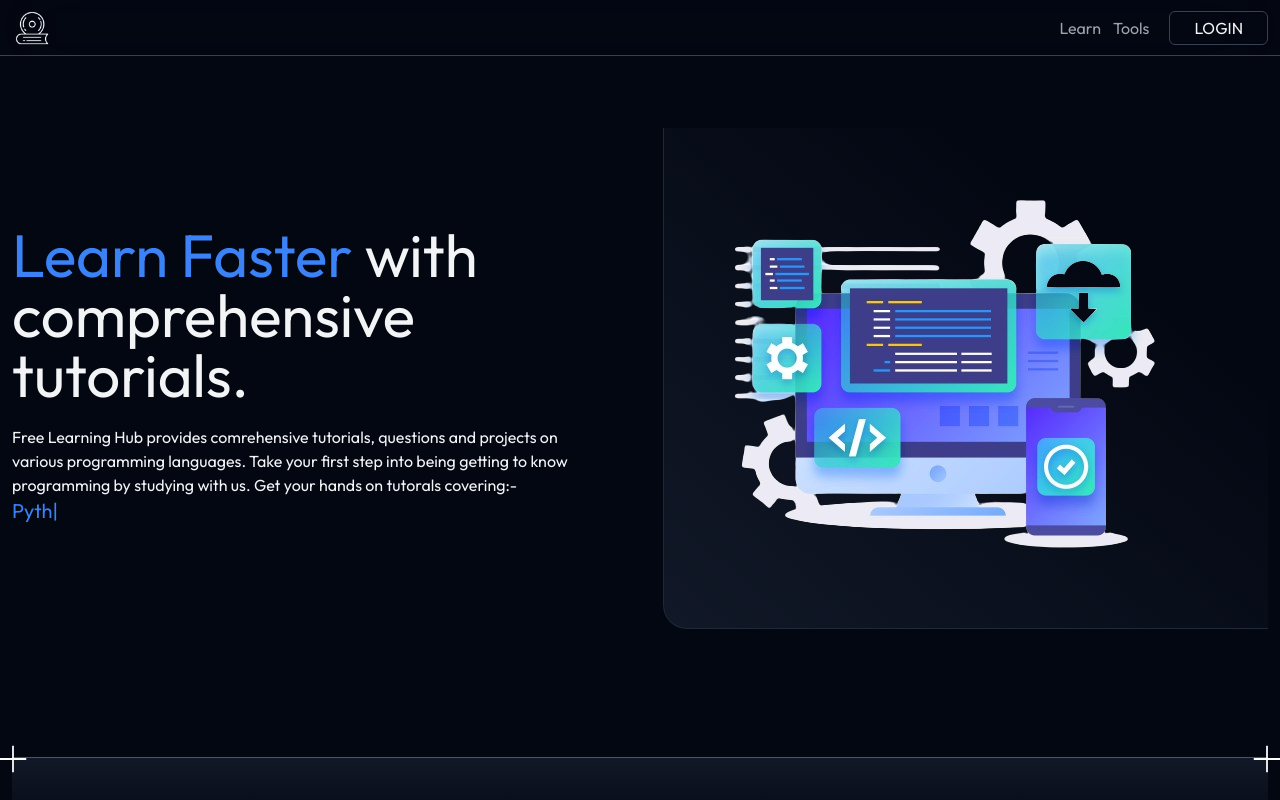
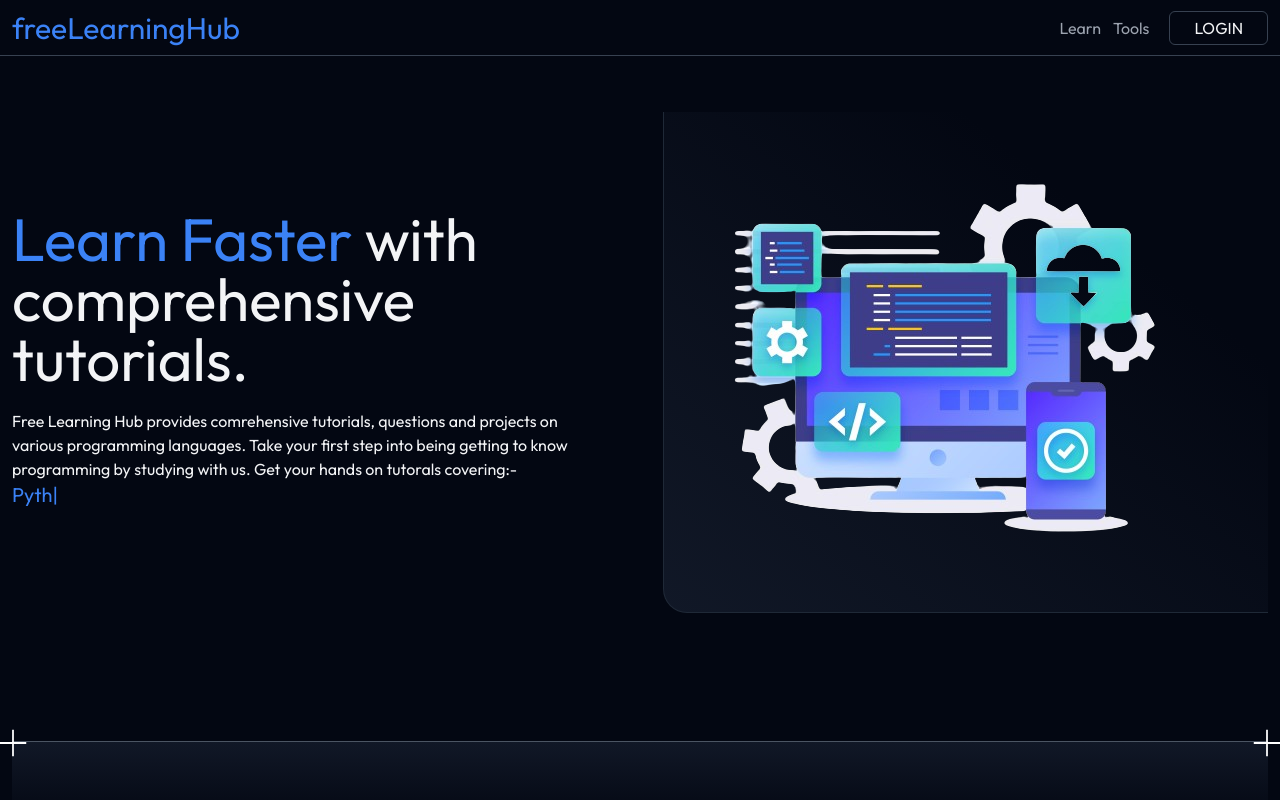
Before and after one commit to ahmednule/Free-Learning-Hub, a React (Vite) app in the folder client/: page /#/ in a window 1280 px wide. Shown: the top 800 px of the page. Built offline with nearby package versions, Linux system fonts and the light colour scheme.

Commit message:
Update header

```diff
--- a/client/package.json
+++ b/client/package.json
@@ -11,6 +11,7 @@
   },
   "dependencies": {
     "@monaco-editor/react": "^4.6.0",
+    "@reduxjs/toolkit": "^2.2.5",
     "axios": "^1.6.8",
     "firebase": "^10.11.1",
     "js-cookie": "^3.0.5",
@@ -18,6 +19,7 @@
     "react-dom": "^18.2.0",
     "react-hot-toast": "^2.4.1",
     "react-icons": "^5.2.0",
+    "react-redux": "^9.1.2",
     "react-router-dom": "^6.23.0",
     "react-syntax-highlighter": "^15.5.0",
     "react-toastify": "^10.0.5",
--- a/client/src/App.jsx
+++ b/client/src/App.jsx
@@ -20,22 +20,20 @@ const App = () => {
   return (
     <HashRouter>
       <div><Toaster/></div>
-      <div className='fixed w-full container mx-auto z-10 backdrop-blur-2xl'>
+      <div className='fixed top-0 left-0 right-0 w-full z-10 bg-gray-950'>
         <Header />
       </div>
-      <div className='pt-20 mx-3'>
-        <Suspense fallback={<div>
-          <Loader />
-        </div>}>
+      <div className='pt-16 mx-3'>
+        <Suspense fallback={<Loader />}>
           <Routes>
-            <Route path="/" element={<Home />} />
-            <Route path="/login" element={<Login />} />
-            <Route path="/signup" element={<Signup />} />
-            <Route path="/learn" element={<Learn />} />
-            <Route path="/learn/register/:moduleID" element={<Register />} />
-            <Route path="/profile" element={<Profile />} />
-            <Route path="/learn/html-css/:lessonID" element={<Wrapper />} />
-            <Route path="/tools" element={<Tools />} />
+            <Route path='/' element={<Home />} />
+            <Route path='/login' element={<Login />} />
+            <Route path='/signup' element={<Signup />} />
+            <Route path='/learn' element={<Learn />} />
+            <Route path='/learn/register/:moduleID' element={<Register />} />
+            <Route path='/profile' element={<Profile />} />
+            <Route path='/learn/html-css/:lessonID' element={<Wrapper />} />
+            <Route path='/tools' element={<Tools />} />
             {/* <Route path='/code-editor' element={<Editor />} /> */}
           </Routes>
         </Suspense>
--- a/client/src/Components/General/Header.jsx
+++ b/client/src/Components/General/Header.jsx
@@ -16,16 +16,15 @@ const Header = () => {
         setHasPhoto(true);
       }
       setOnlinePhotoURL(userData.photoURL);
-    };
+    }
 
   }, []);
 
   return (
-    <div>
     <div className="flex h-14 justify-between items-center border-b border-b-gray-700 px-3">
       <div>
         <Link to={'/'}>
-            <img src="./logo.webp" alt="Free Learning Hub Logo" className="h-10 w-fit" />
+          <h2 className='text-2xl md:text-3xl text-blue-500'>freeLearningHub</h2>
         </Link>
       </div>
       <div className='flex justify-end gap-5 items-center'>
@@ -41,7 +40,7 @@ const Header = () => {
           isLoggedIn ? (
             <div>
               <Link to={'/profile'}>
-                    <img src={hasPhoto ? onlinePhotoURL : placeHolderImage} className='h-8 w-8 border border-gray-700 object-cover rounded-full' alt="" />
+                <img src={hasPhoto ? onlinePhotoURL : placeHolderImage} className='h-8 w-8 border border-gray-700 object-cover rounded-full' alt='Profile Picture' />
               </Link>
             </div>
           ) : (
@@ -54,7 +53,6 @@ const Header = () => {
         }
       </div>
     </div>
-    </div>
   );
 }
 
--- a/client/src/Components/General/Snippet.jsx
+++ b/client/src/Components/General/Snippet.jsx
@@ -42,6 +42,7 @@ const Snippet = ({ codeString, lang, title }) => {
           padding: '15px 10px',
           backgroundColor: '#030712',
           borderRadius: '6px',
+          fontSize: '13px'
         }}
       >
         {codeString}
--- a/client/src/Components/Home/Testimonials.jsx
+++ b/client/src/Components/Home/Testimonials.jsx
@@ -29,7 +29,7 @@ const Testimonials = () => {
   ];
 
   return (
-    <div className="bg-gradient-to-b from-gray-900 via-gray-950 to-gray-900 py-5">
+    <div className="bg-gradient-to-b from-gray-900 via-gray-950 to-gray-900 py-5 px-3">
       <p className="text-xl sm:text-2xl text-center underline underline-offset-[30px] mb-10 md:text-4xl">What Our Users Say</p>
       <p className="text-center mt-20">Get to know why our users like our <br /> services and why they recommend us.</p>
       <div className="grid md:grid-cols-2 lg:grid-cols-3 gap-3 mt-20 pb-28 mx-auto">
--- a/client/src/Pages/Home.jsx
+++ b/client/src/Pages/Home.jsx
@@ -8,8 +8,6 @@ const Home = () => {
   return (
     <div className='flex flex-col gap-32'>
       <Hero />
-
-      {/* Patrnerships or companies major affiliates or sponsors */}
 
       <div className='w-full h-20 border-t border-gray-600 bg-gradient-to-b from-gray-900 relative to-transparent'>
         <div className='hidden md:block absolute top-0 left-0 -translate-x-[14px] -translate-y-[14px] text-white'>
@@ -26,6 +24,7 @@ const Home = () => {
         <Newsletter />
         <Testimonials />
       </div>
+
     </div>
   );
 }
--- a/client/src/Pages/Tools.jsx
+++ b/client/src/Pages/Tools.jsx
@@ -7,8 +7,8 @@ const Tools = () => {
 			id: 1,
 			name: 'JSON Validator',
 			link: '/tools/json-validator',
-			description: 'Lorem Lorem Lorem LoremLorem Lorem Lorem'
-		}
+			description: 'Lorem Lorem Lorem LoremLorem Lorem Lorem',
+		},
 	]
 
   return (
--- a/client/src/index.css
+++ b/client/src/index.css
@@ -11,10 +11,10 @@ body {
 
 /* Scrollbar styles */
 ::-webkit-scrollbar {
-  @apply w-[6px] h-[6px] bg-slate-200 rounded-3xl;
+  @apply w-[6px] h-[6px] bg-slate-950 rounded-3xl;
 }
 ::-webkit-scrollbar-thumb {
-  @apply bg-slate-900 rounded-3xl;
+  @apply bg-slate-800 hover:bg-slate-700 duration-300 rounded-3xl;
   margin-left: 2px;
 }
 
```
Also changed, not shown: 2 other files (tests, documents, lock files or other folders). Lines whose indentation alone changed are shown as unchanged.
